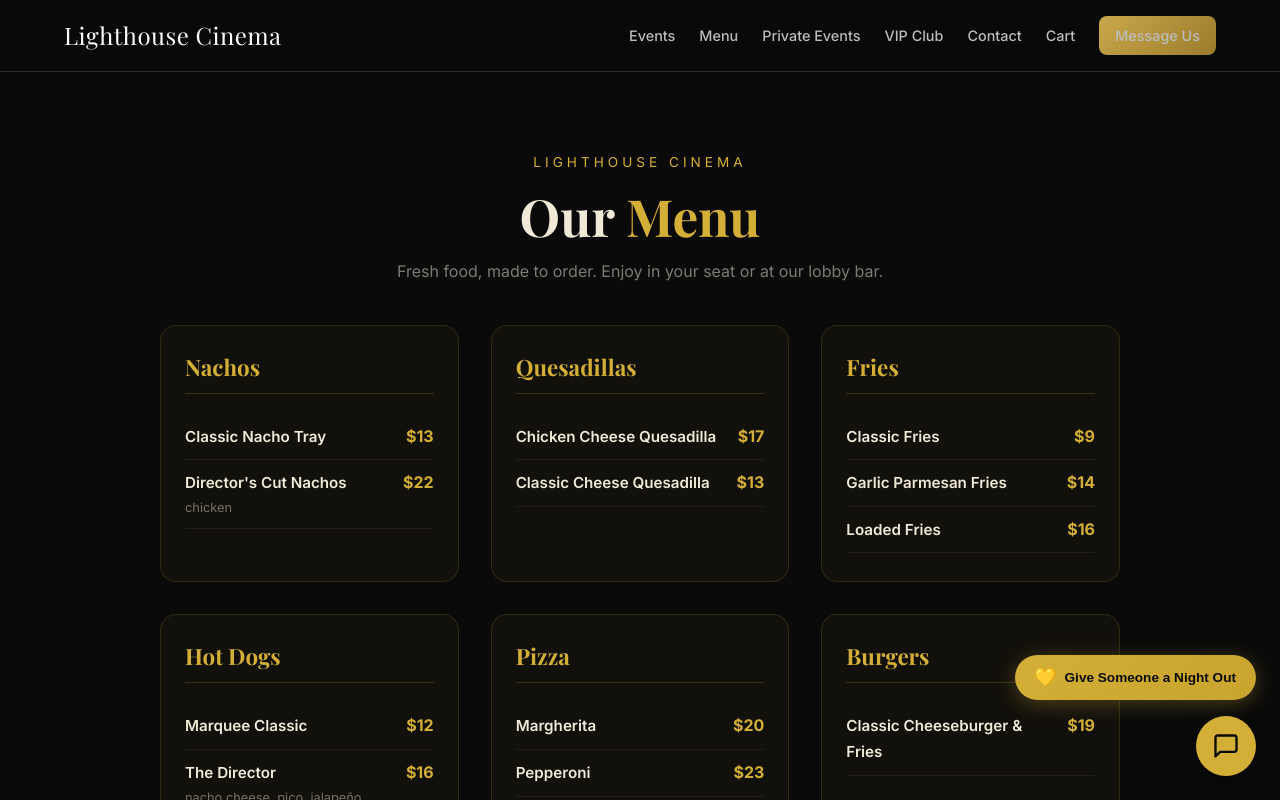
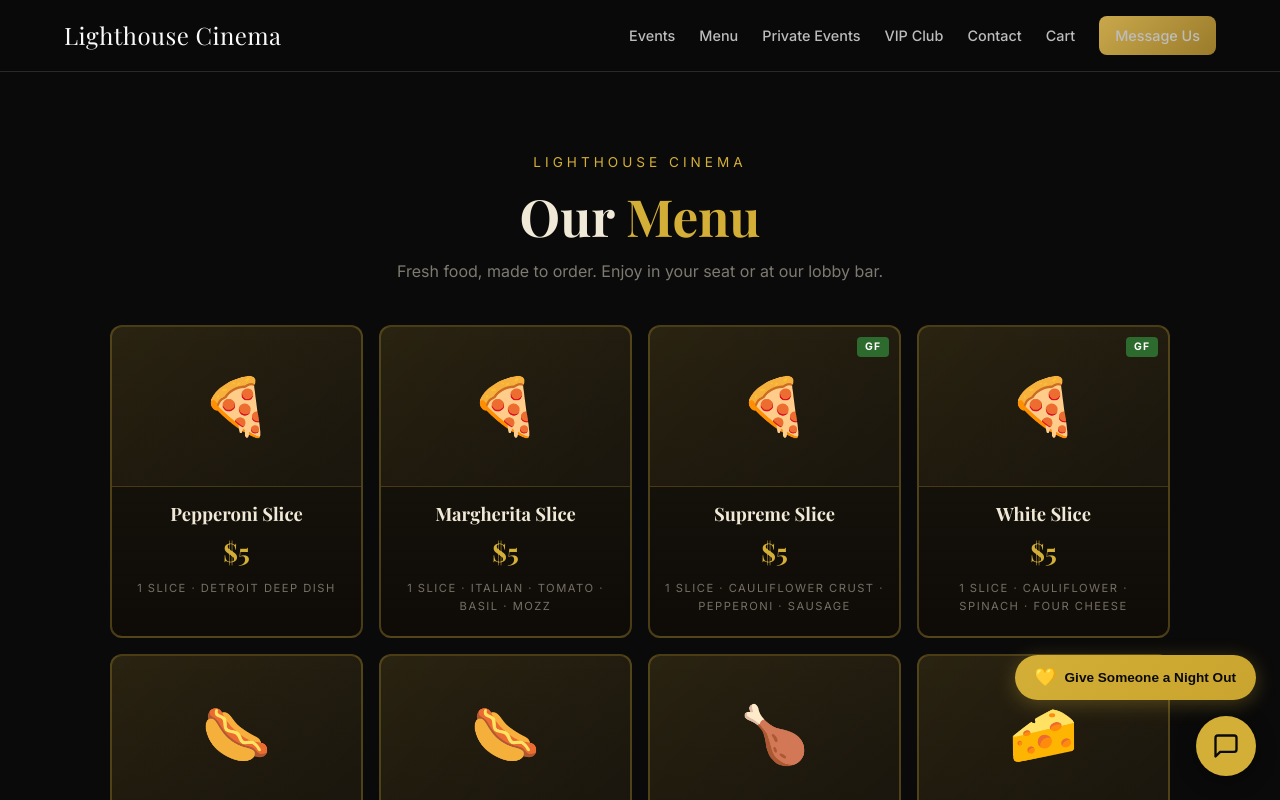
Before and after one commit to lighthousecinemapg-cyber/lighthouse-cinema, a Next.js app: page /menu in a window 1280 px wide. Shown: the top 800 px of the page. Built offline with nearby package versions, Linux system fonts and the light colour scheme.

Commit message:
Update menu page with featured food items grid
Removed the original menu data and replaced it with featured items to showcase select offerings.

```diff
--- a/app/menu/page.js
+++ b/app/menu/page.js
@@ -6,66 +6,19 @@ export const metadata = {
 const gold = '#D4AF37';
 const cream = '#F0E9D7';
 
-const menuData = [
-  {
-    category: 'Nachos',
-    items: [
-      { name: 'Classic Nacho Tray', price: 13 },
-      { name: "Director's Cut Nachos", desc: 'chicken', price: 22 },
-    ],
-  },
-  {
-    category: 'Quesadillas',
-    items: [
-      { name: 'Chicken Cheese Quesadilla', price: 17 },
-      { name: 'Classic Cheese Quesadilla', price: 13 },
-    ],
-  },
-  {
-    category: 'Fries',
-    items: [
-      { name: 'Classic Fries', price: 9 },
-      { name: 'Garlic Parmesan Fries', price: 14 },
-      { name: 'Loaded Fries', price: 16 },
-    ],
-  },
-  {
-    category: 'Hot Dogs',
-    items: [
-      { name: 'Marquee Classic', price: 12 },
-      { name: 'The Director', desc: 'nacho cheese, pico, jalape\u00F1o', price: 16 },
-      { name: 'Red Carpet BBQ Bacon', price: 16 },
-      { name: 'The Blockbuster', desc: 'chili, nacho cheese', price: 16 },
-    ],
-  },
-  {
-    category: 'Pizza',
-    items: [
-      { name: 'Margherita', price: 20 },
-      { name: 'Pepperoni', price: 23 },
-      { name: 'Chicken Pesto Mozzarella', price: 23 },
-    ],
-  },
-  {
-    category: 'Burgers',
-    items: [
-      { name: 'Classic Cheeseburger & Fries', price: 19 },
-    ],
-  },
-  {
-    category: 'Wings',
-    items: [
-      { name: 'Buffalo Wings', price: 19 },
-      { name: 'Honey BBQ Wings', price: 19 },
-      { name: 'Mango Habanero Wings', price: 19 },
-    ],
-  },
-  {
-    category: 'Sides',
-    items: [
-      { name: 'Hummus & Pitta', price: 12 },
-    ],
-  },
+const featuredItems = [
+  { name: 'Pepperoni Slice', price: '$5', desc: '1 Slice · Detroit Deep Dish', img: '🍕' },
+  { name: 'Margherita Slice', price: '$5', desc: '1 Slice · Italian · Tomato · Basil · Mozz', img: '🍕' },
+  { name: 'Supreme Slice', price: '$5', desc: '1 Slice · Cauliflower Crust · Pepperoni · Sausage', badge: 'GF', img: '🍕' },
+  { name: 'White Slice', price: '$5', desc: '1 Slice · Cauliflower · Spinach · Four Cheese', badge: 'GF', img: '🍕' },
+  { name: 'Classic Dog', price: '$8.99', desc: 'All-Beef · Choice of Toppings', img: '🌭' },
+  { name: 'Chili Cheese Dog', price: '$9.99', desc: 'House Chili · Cheese · Onions', img: '🌭' },
+  { name: 'Chicken Wings (5)', price: '$11.95', desc: 'Crispy · Choice of Sauce', img: '🍗' },
+  { name: 'Cheese Quesadilla', price: '$11', desc: 'Grilled Tortilla · Melted Cheese · Golden Crisp', img: '🧀' },
+  { name: 'Spicy Chicken Sandwich', price: '$11.95', desc: 'Crispy Chicken · Spicy Sauce · Pickles', img: '🍔' },
+  { name: 'Nachos & Cheese', price: '$7.99', desc: 'Tortilla Chips · Warm Melted Cheese', img: '🫔' },
+  { name: 'Mozzarella Sticks', price: '$9.99', desc: 'Hand-Battered · Golden · Marinara', img: '🧀' },
+  { name: 'Tomato Bruschetta', price: '$8.99', desc: 'Toasted Ciabatta · Tomato · Basil · Parm', img: '🍅' },
 ];
 
 export default function MenuPage() {
@@ -84,53 +37,97 @@ export default function MenuPage() {
         </p>
       </section>
 
-      {/* Menu Grid */}
-      <section style={{ maxWidth: 1000, margin: '0 auto', padding: '0 20px 80px' }}>
-        <div style={{ display: 'grid', gridTemplateColumns: 'repeat(auto-fill, minmax(280px, 1fr))', gap: 32 }}>
-          {menuData.map((section) => (
-            <div key={section.category} style={{
-              background: 'rgba(212,175,55,0.04)',
-              border: '1px solid rgba(212,175,55,0.15)',
-              borderRadius: 16,
-              padding: '28px 24px',
+      {/* Featured Items Grid */}
+      <section style={{ maxWidth: 1100, margin: '0 auto', padding: '0 20px 80px' }}>
+        <div style={{
+          display: 'grid',
+          gridTemplateColumns: 'repeat(4, 1fr)',
+          gap: 16,
+        }}>
+          {featuredItems.map((item) => (
+            <div key={item.name} style={{
+              background: 'linear-gradient(180deg, rgba(30,25,15,0.9) 0%, rgba(15,12,8,0.95) 100%)',
+              border: '2px solid rgba(212,175,55,0.3)',
+              borderRadius: 12,
+              overflow: 'hidden',
+              textAlign: 'center',
+              transition: 'transform 0.2s, border-color 0.2s',
+              position: 'relative',
             }}>
-              <h2 style={{
-                fontFamily: "'Playfair Display', serif",
-                fontSize: '1.4rem',
-                color: gold,
-                marginBottom: 20,
-                paddingBottom: 12,
+              {/* Image placeholder area */}
+              <div style={{
+                height: 160,
+                background: 'linear-gradient(135deg, rgba(212,175,55,0.08) 0%, rgba(30,25,15,0.6) 100%)',
+                display: 'flex',
+                alignItems: 'center',
+                justifyContent: 'center',
+                fontSize: '3.5rem',
                 borderBottom: '1px solid rgba(212,175,55,0.2)',
               }}>
-                {section.category}
-              </h2>
-              <ul style={{ listStyle: 'none', padding: 0, margin: 0 }}>
-                {section.items.map((item) => (
-                  <li key={item.name} style={{
-                    display: 'flex',
-                    justifyContent: 'space-between',
-                    alignItems: 'flex-start',
-                    padding: '10px 0',
-                    borderBottom: '1px solid rgba(240,233,215,0.06)',
-                  }}>
-                    <div>
-                      <span style={{ fontWeight: 600, fontSize: '0.95rem' }}>{item.name}</span>
-                      {item.desc && (
-                        <span style={{ display: 'block', fontSize: '0.8rem', color: 'rgba(240,233,215,0.45)', marginTop: 2 }}>
-                          {item.desc}
-                        </span>
-                      )}
-                    </div>
-                    <span style={{ color: gold, fontWeight: 700, fontSize: '1rem', marginLeft: 16, whiteSpace: 'nowrap' }}>
-                      ${item.price}
-                    </span>
-                  </li>
-                ))}
-              </ul>
+                {item.img}
+              </div>
+              {/* Badge */}
+              {item.badge && (
+                <span style={{
+                  position: 'absolute',
+                  top: 10,
+                  right: 10,
+                  background: '#2d6a2d',
+                  color: '#fff',
+                  padding: '2px 8px',
+                  borderRadius: 4,
+                  fontSize: '0.65rem',
+                  fontWeight: 700,
+                  letterSpacing: 1,
+                }}>
+                  {item.badge}
+                </span>
+              )}
+              {/* Info */}
+              <div style={{ padding: '16px 12px 20px' }}>
+                <h3 style={{
+                  fontFamily: "'Playfair Display', serif",
+                  fontSize: '1.15rem',
+                  color: cream,
+                  margin: '0 0 6px',
+                  fontWeight: 700,
+                }}>
+                  {item.name}
+                </h3>
+                <div style={{
+                  fontFamily: "'Playfair Display', serif",
+                  fontSize: '1.6rem',
+                  color: gold,
+                  fontWeight: 700,
+                  margin: '4px 0 8px',
+                }}>
+                  {item.price}
+                </div>
+                <p style={{
+                  fontSize: '0.7rem',
+                  color: 'rgba(240,233,215,0.45)',
+                  letterSpacing: 1.5,
+                  textTransform: 'uppercase',
+                  margin: 0,
+                  lineHeight: 1.6,
+                }}>
+                  {item.desc}
+                </p>
+              </div>
             </div>
           ))}
         </div>
       </section>
+
+      {/* Responsive */}
+      <style>{`
+        @media (max-width: 900px) {
+          section > div > div { grid-template-columns: repeat(2, 1fr) !important; }
+        }
+        @media (max-width: 500px) {
+          section > div > div { grid-template-columns: 1fr !important; }
+        }
+      `}</style>
     </div>
   );
 }
```
